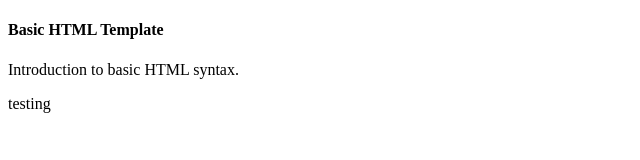
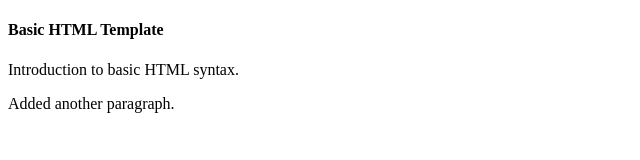
Before and after one commit to techacademyinstructor/HTML-AND-CSS-PROJECTS, a plain HTML site: page BasicHTML.html in a window 1280 px wide. Shown: the whole page, without its empty margins (0-640 px from the left). Drawn offline with Linux system fonts and the light colour scheme.

Commit message:
Added another paragraph.

```diff
--- a/BasicHTML.html
+++ b/BasicHTML.html
@@ -9,7 +9,7 @@
 		<header>
 			<h4>Basic HTML Template</h4>
 			<p>Introduction to basic HTML syntax.</p>
-			<p>testing</p>
+			<p>Added another paragraph.</p>
 		</header>
 	</body>
 </html>
```
